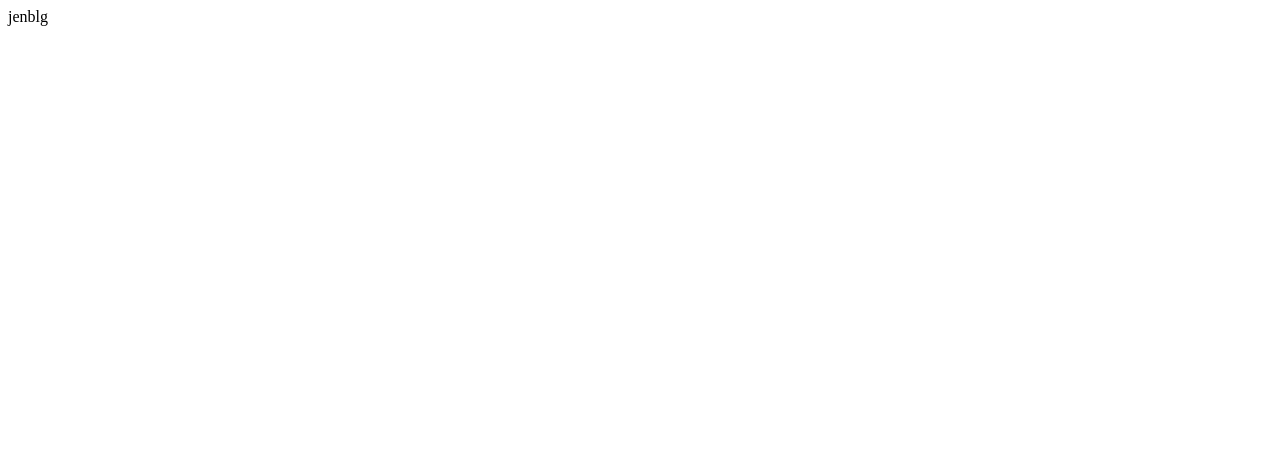
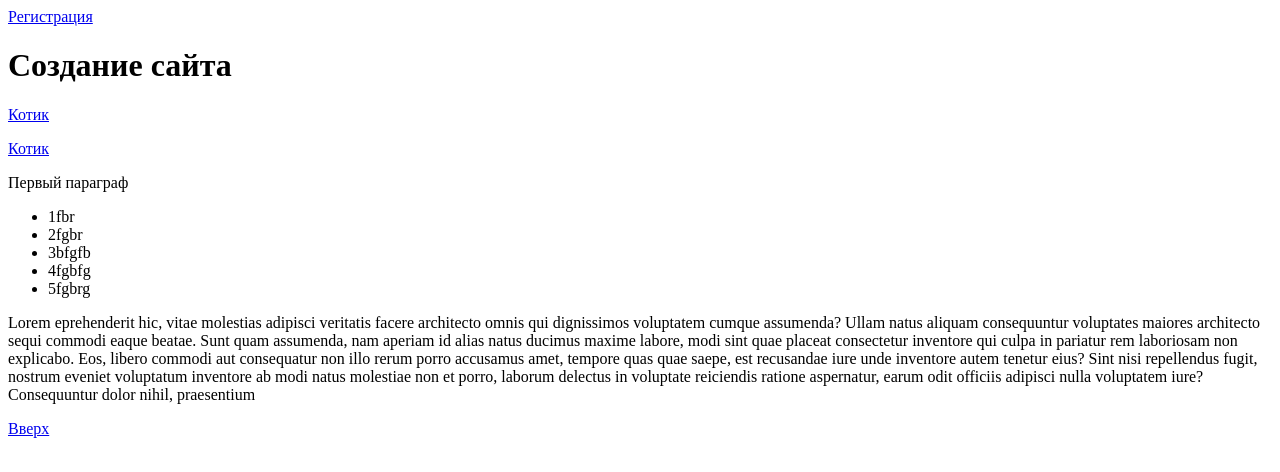
Before and after one commit to VladimirOrechov/Front, a plain HTML site: page First.HTML in a window 1280 px wide. Drawn offline with Linux system fonts and the light colour scheme.

Commit message:
регистарция, вложенные ссылки

```diff
--- a/First.HTML
+++ b/First.HTML
@@ -1,9 +1,35 @@
-<HTML>
-    <head>
-        <p1>
-            jenblg
-        </p1>
+<!DOCTYPE html>
+<html lang="en",>
+<head>
+    <meta charset="UTF-8">
+    <meta name="viewport" content="width=device-width, initial-scale=1.0">
+    <title>Document</title>
 </head>
-    <body>
+<body>
+    <!-- ссылка связал главную с файлом каталог-->
+    <a href="catalog-1.html">Регистрация</a>
+
+    <h1 id="top">Создание сайта</h1>
+    <!-- создание ссылок -->
+    <p><a href="https://yandex.by/images/search?img_url=https%3A%2F%2Fsun9-48.userapi.com%2Fimpg%2FOLZj_p
+        exM24cwfv34LQl1VKRQ6fwvZIT4fAtuQ%2FcLqLBetHsaw.jpg%3Fsize%3D1280x960%26quality%3D96%26sign%3D035b3d755cf52b6f2f85c82095ca6ebf%26c_
+        uniq_tag%3DsnkilWsIpDScmtY8JBQ-h0IJVbekL4Hopr4NZe5eDb4%26type%3Dalbum&lr=157&pos=0&rpt=simage&source=serp&text=котик">Котик</a></p>
+
+        <p><a href="C:\Users\TurboJezek\OneDrive\Рабочий стол\photo_2023-10-14_12-53-00.jpg">Котик</a></p>
+
+    <p>Первый параграф</p>
+    <!-- создание списка -->
+    <ul>
+        <li>1fbr</li>
+        <li>2fgbr</li>
+        <li>3bfgfb</li>
+        <li>4fgbfg</li>
+        <li>5fgbrg</li>
+    </ul>
+    <!-- создание якоря(ссылка вверх) -->
+    <p>Lorem eprehenderit hic, vitae molestias adipisci veritatis facere architecto omnis qui dignissimos voluptatem cumque assumenda? Ullam natus aliquam consequuntur voluptates maiores architecto sequi commodi eaque beatae. Sunt quam assumenda, nam aperiam id alias natus ducimus maxime labore, modi sint quae placeat consectetur inventore qui culpa in pariatur rem laboriosam non explicabo. Eos, libero commodi aut consequatur non illo rerum porro accusamus amet, tempore quas quae saepe, est recusandae iure unde inventore autem tenetur eius? Sint nisi repellendus fugit, nostrum eveniet voluptatum inventore ab modi natus molestiae non et porro, laborum delectus in voluptate reiciendis ratione aspernatur, earum odit officiis adipisci nulla voluptatem iure? Consequuntur dolor nihil, praesentium </p>
+    <!-- добавление ссылки вверх  <h1 id="top">Создание сайта</h1>  + внизу <a href="#top">Вверх</a>-->
+    <a href="#top">Вверх</a>
+
 </body>
-</HTML>
+</html>
```
Also changed, not shown: catalog-1.html (added, +20 -0 lines).
